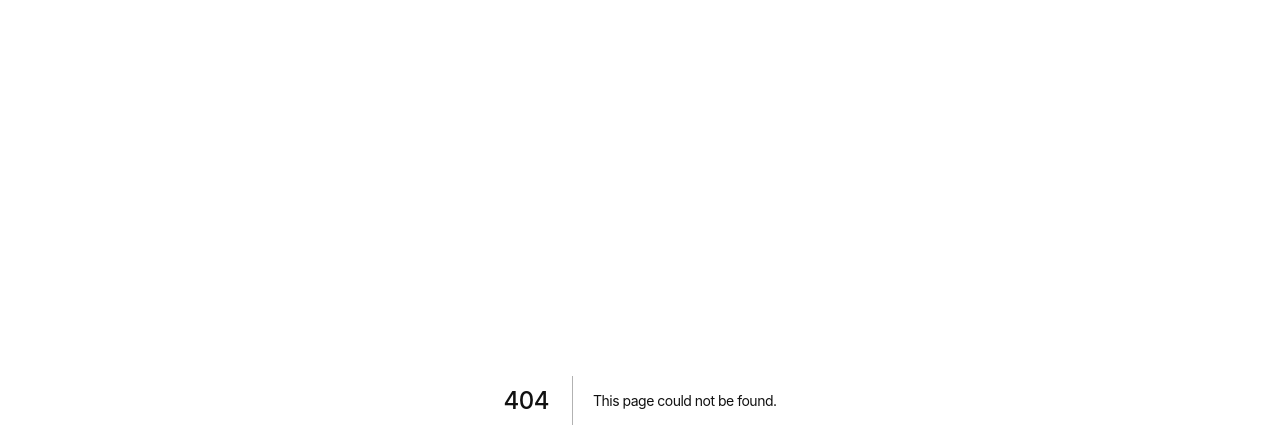
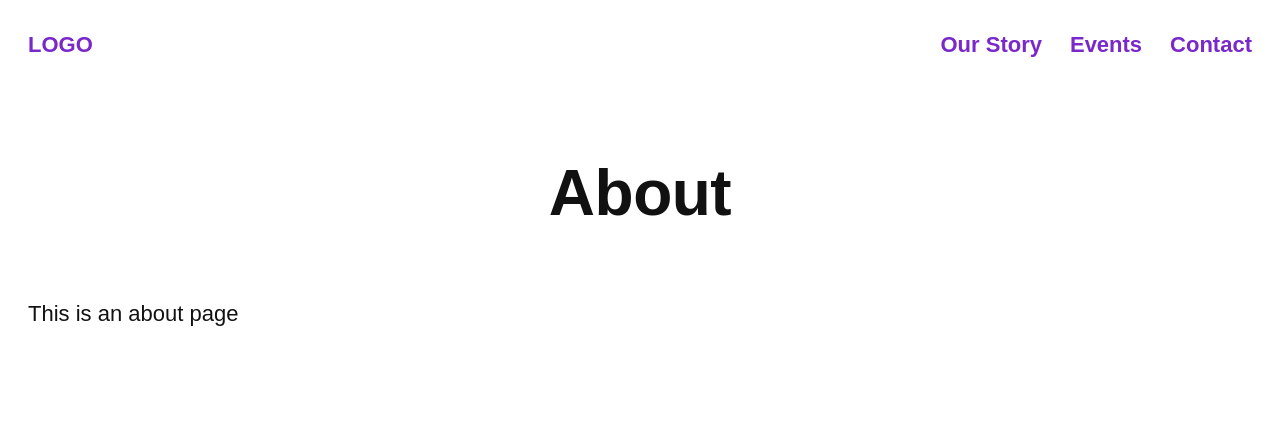
Before and after one commit to davidgeorgebell/nextjs-venue-site, a Next.js app: page /about in a window 1280 px wide. Before the commit this address had no page. Shown: the top 448 px of the page. Built offline with nearby package versions, Linux system fonts and the light colour scheme.

Commit message:
page styling

```diff
--- a/components/Layout.js
+++ b/components/Layout.js
@@ -1,3 +1,10 @@
+import { Nav } from './Nav';
+
 export default function Layout({ children }) {
-  return <div className='container'>{children}</div>;
+  return (
+    <div className='container'>
+      <Nav />
+      {children}
+    </div>
+  );
 }
--- a/components/Nav.js
+++ b/components/Nav.js
@@ -1,13 +1,28 @@
 import React from 'react';
+import Link from 'next/link';
 
 export const Nav = () => {
   return (
     <div className='nav-wrapper content-wrapper'>
-      <span>LOGO</span>
+      <Link href='/'>
+        <a>LOGO</a>
+      </Link>
       <ul className='nav-list'>
-        <li className='nav-list-item'>Our Story</li>
-        <li className='nav-list-item'>Events</li>
-        <li className='nav-list-item'>Contact</li>
+        <li className='nav-list-item'>
+          <Link href='/about'>
+            <a>Our Story</a>
+          </Link>
+        </li>
+        <li className='nav-list-item'>
+          <Link href='/events'>
+            <a>Events</a>
+          </Link>
+        </li>
+        <li className='nav-list-item'>
+          <Link href='/contact'>
+            <a>Contact</a>
+          </Link>
+        </li>
       </ul>
     </div>
   );
--- /dev/null
+++ b/pages/about.js
@@ -0,0 +1,12 @@
+import Layout from '../components/Layout';
+
+export default function About() {
+  return (
+    <Layout>
+      <div className='content-wrapper'>
+        <h1 className='title center'>About</h1>
+        <p>This is an about page</p>
+      </div>
+    </Layout>
+  );
+}
--- a/styles/global.css
+++ b/styles/global.css
@@ -25,11 +25,12 @@
   --charlie: #50e3c2;
   --charlie-light: #79ffe1;
   --charlie-dark: #29bc9b;
-  --delta: #f81ce5;
-  --echo: #7928ca;
-  --echo-light: #8a63d2;
-  --echo-dark: #4c2889;
+  --delta: #7928ca;
+  --delta-light: #8a63d2;
+  --delta-dark: #4c2889;
+  --echo: #f81ce5;
   --foxtrot: #ff0080;
+  --golf: #eb367f;
   --radius: 8px;
   --shadow-small: 0 5px 10px rgba(0, 0, 0, 0.12);
   --shadow-medium: 0 8px 30px rgba(0, 0, 0, 0.12);
@@ -110,12 +111,13 @@ a:not([class]) {
   text-decoration-skip-ink: auto;
 }
 a {
-  color: var(--foxtrot);
+  color: var(--delta);
   text-decoration: none;
   font-weight: bold;
 }
 a:hover {
   cursor: pointer;
+  color: var(--delta-dark);
 }
 
 /* Make images easier to work with */
@@ -136,7 +138,9 @@ select {
 }
 time {
   text-transform: uppercase;
-  font-size: 0.7em;
+  font-size: 1em;
+  font-weight: 700;
+  color: var(--foxtrot);
 }
 hr {
   margin: var(--flow-mid) 0;
@@ -186,7 +190,7 @@ blockquote {
   height: 40px;
   line-height: 40px;
   padding: 0 14px;
-  background: var(--alpha);
+  background: var(--delta);
   border-radius: 4px;
   font-size: 0.8em;
   font-weight: 600;
@@ -199,7 +203,7 @@ blockquote {
 }
 .alpha-btn:hover {
   transform: translateY(-1px);
-  background: var(--alpha-light);
+  background: var(--delta-light);
   cursor: pointer;
 }
 .bravo-btn {
@@ -279,3 +283,20 @@ blockquote {
   padding: 0 var(--flow-space);
   font-weight: 600;
 }
+
+/* Events Page */
+
+.events-page-grid {
+  display: grid;
+  grid-template-columns: repeat(auto-fit, minmax(400px, 1fr));
+  gap: 2rem;
+}
+
+/* Event */
+
+.event-image {
+  width: 500px;
+}
+.event-title {
+  font-size: 5vw;
+}
```
Also changed, not shown: pages/contact.js (added, +13 -0 lines), pages/event/[id].js (+13 -6 lines), pages/events.js (+5 -4 lines), pages/index.js (+9 -6 lines).
